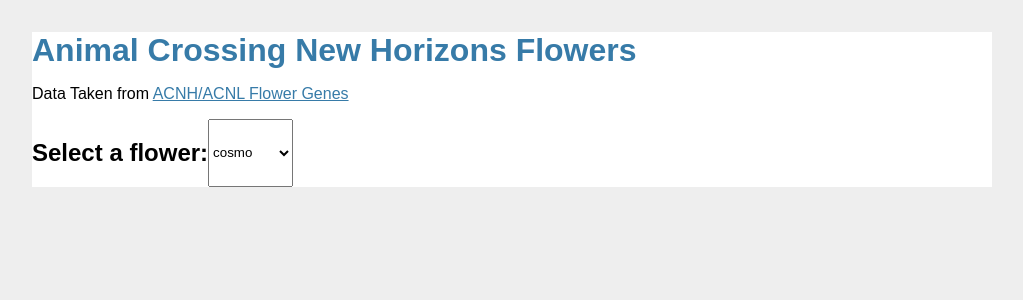
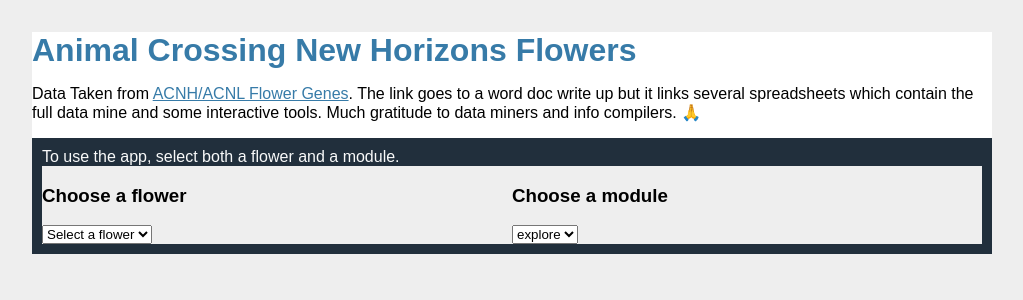
Before and after one commit to sarah-johnson/ac_flowers, a Flask app: page / in a window 1280 px wide. Shown: the top 300 px of the page, without its empty margins (128-1151 px from the left). Run offline with Flask 2, Linux system fonts and the light colour scheme.

Commit message:
fixup! Front end WIP

```diff
--- a/ac_flowers/__init__.py
+++ b/ac_flowers/__init__.py
@@ -22,6 +22,10 @@
     def home():
         return render_template("home.html")
 
+    @app.route('/bayes')
+    def bayes():
+        return render_template("bayes_ux.html")
+
     from .api import api
     app.register_blueprint(api)
 
--- a/ac_flowers/api.py
+++ b/ac_flowers/api.py
@@ -7,12 +7,27 @@
 
 @api.route('/api/list-flowers')
 def list_flowers():
+    """
+    List all possible flowers
+    """
     return {"flowers" : list(all_flowers_genotype_map)}
 
 @api.route('/api/<flower>')
 def get_flower_info(flower):
-    return {"flower_info": {str(k): v for k, v in all_flowers_genotype_map[flower].items()}}
+    """
+    Return all the "baseline" information regarding a given flower
+    """
+    flower_info = []
+    seed_flowers = seed_genotypes[flower].values()
 
-@api.route('/api/<flower>/seeds')
-def get_flower_seeds(flower):
-    return {"seeds": seed_genotypes[flower]}
+    for genotype, phenotype in all_flowers_genotype_map[flower].items():
+        if genotype in seed_flowers:
+            seed = "seed"
+        else:
+            seed = ""
+        flower_info.append((str(genotype), phenotype, seed))
+
+    return {
+        "flower_info": flower_info,
+        "colors": list(set(all_flowers_genotype_map[flower].values()))
+    }
--- a/ac_flowers/static/app.js
+++ b/ac_flowers/static/app.js
@@ -1,7 +1,11 @@
 // Populate the flower-select dropdown
-var populateFlowerList = (flowerList)=> {
+var populateFlowerSelector = (flowerList)=> {
     var flowerSelector = document.getElementById('flower-select')
     flowerSelector.innerHTML = ""
+    var option = document.createElement("option")
+    option.innerHTML = "Select a flower"
+    option.value = 0
+    flowerSelector.appendChild(option)
     flowerList.map(flower=> {
         var option = document.createElement("option")
         option.innerHTML = flower
@@ -10,61 +14,131 @@
     })
 }
 
-var markSeedFlowers = (seeds)=> {
-    // Take the flowerGenetics table, look for any trs that
-    // have a seed genotype, and add some icon for a seed bag
+var updateColorSelectors = (colorList)=> {
+    var colorSelectors = document.getElementsByClassName("flower-color-list")
+    Array.from(colorSelectors).forEach((colorSelector) => {
+        colorSelector.innerHTML = ""
+        colorList.map(color=> {
+            var option = document.createElement("option")
+            option.innerHTML = color
+            option.value = color
+            colorSelector.appendChild(option)
+        })
+    })
+}
+
+var renderBayesUX = (colorList)=> {
+    var display = document.getElementById("app-content")
+    // Get the basic bayes UX HTML template
+    fetch("/bayes")
+      .then(response=>response.text())
+      .then(data=>display.innerHTML = data)
+      .then(_=>updateBayesUX(colorList))
+}
+
+var updateBayesUX = (colorList)=> {
+    updateColorSelectors(colorList)
+
+    var bayesCalculateButton = document.getElementById('bayes-calculate')
+    bayesCalculateButton.addEventListener("click", ()=> {
+        console.log("Calculate clicked!")
+    })
+
+    var bayesAddOffspringButton = document.getElementById('bayes-add-offspring')
+    bayesAddOffspringButton.addEventListener("click", ()=> {
+        console.log("Add Offspring clicked!")
+    })
+
+    var bayesClearOffspringButton = document.getElementById('bayes-clear-offspring')
+    bayesClearOffspringButton.addEventListener("click", ()=> {
+        console.log("Clear Offspring clicked!")
+    })
+
+    var parent1Select = document.getElementById("bayes-parent1-select")
+    parent1Select.addEventListener("change", (e)=> {
+        console.log("Parent 1 changed to " + e.target.value)
+    })
+
+    var parent2Select = document.getElementById("bayes-parent2-select")
+    parent2Select.addEventListener("change", (e)=> {
+        console.log("Parent 2 changed to " + e.target.value)
+    })
+}
+
+var updateParentPossibilities = (parent, possibilities)=> {
+    console.log("updating the possibilities of " + parent + " to " + possibilities)
 }
 
 // For a given flower, create a table of genotype and phenotype possibilities.
-var formatGeneticsDisplay = (flower, flowerData)=> {
-    var display = document.getElementById('flower-genetics-display')
+var createGenotypeTable = (flower, flowerData)=> {
+    var display = document.getElementById("app-content")
     display.innerHTML = ""
 
     var table = document.createElement("TABLE")
     table.setAttribute("id", "flowerGenetics")
     var headerRow = document.createElement("TR")
     table.appendChild(headerRow)
-    var c = document.createElement("TH")
-    c.innerHTML = "GENOTYPE"
-    headerRow.appendChild(c)
-    var c = document.createElement("TH")
-    c.innerHTML = "PHENOTYPE"
-    headerRow.appendChild(c)
 
-    for (genotype in flowerData) {
-        phenotype = flowerData[genotype]
+    var columnHeaders = ["Genotype", "Phenotype", "Seed"]
+    columnHeaders.map(column=> {
+        var c = document.createElement("TH")
+        c.innerHTML = column
+        headerRow.appendChild(c)
+    })
 
+    flowerData.map(data_row=> {
         var row = document.createElement("TR")
-        row.setAttribute("class", phenotype)
+        row.setAttribute("class", data_row[1]) // phenotype
         table.appendChild(row)
 
-        var genotypeColumn = document.createElement("TD")
-        genotypeColumn.innerHTML = genotype
-        row.appendChild(genotypeColumn)
-
-        var phenotypeColumn = document.createElement("TD")
-        phenotypeColumn.innerHTML = phenotype
-        row.appendChild(phenotypeColumn)
-    }
+        data_row.map(column=> {
+            var c = document.createElement("TD")
+            c.innerHTML = column
+            row.appendChild(c)
+        })
+    })
 
     display.appendChild(table)
-
-    fetch("/api/" + flower + "/seeds")
-        .then(response=>response.json())
-        .then(data=>markSeedFlowers(data.seeds))
 }
 
-// Populate the first dropdown
+var setAppContent = (flower, data)=> {
+    var moduleSelector = document.getElementById("module-select")
+    moduleName = moduleSelector.value
+
+    var appTitle = document.getElementById("app-title")
+    appTitle.innerHTML = moduleName + " " + flower
+
+    var display = document.getElementById("app-content")
+    if (moduleName === "explore") {
+        createGenotypeTable(flower, data.flower_info)
+    } else if (moduleName === "bayes") {
+        renderBayesUX(data.colors)
+    } else {
+        display.innerHTML = "Unexpected input. :("
+    }
+}
+
+var initializeApp = ()=> {
+    var flowerSelector = document.getElementById("flower-select")
+    flower = flowerSelector.value
+    fetch("/api/" + flower)
+      .then(response=>response.json())
+      .then(data=>setAppContent(flower, data))
+}
+
+// Populate the initial flower-selector dropdown
 fetch("/api/list-flowers")
   .then(response=>response.json())
-  .then(data=>populateFlowerList(data.flowers))
+  .then(data=>populateFlowerSelector(data.flowers))
 
-// Trigger actions when the dropdown is touched
-var flowerSelector = document.getElementById('flower-select')
+// Trigger actions when the flower-selector dropdown is changed
+var flowerSelector = document.getElementById("flower-select")
 flowerSelector.addEventListener("change", (e)=> {
-    var currentFlower = document.getElementById('current-flower')
-    currentFlower.innerHTML = e.target.value
-    fetch("/api/" + e.target.value)
-        .then(response=>response.json())
-        .then(data=>formatGeneticsDisplay(e.target.value, data.flower_info))
+    initializeApp()
 })
+
+// Trigger actions when the module list is changed
+var moduleSelector = document.getElementById("module-select")
+moduleSelector.addEventListener("change", (e)=> {
+    initializeApp()
+})
--- a/ac_flowers/static/style.css
+++ b/ac_flowers/static/style.css
@@ -3,6 +3,41 @@
 h1 { font-family: sans-serif; color: #377ba8; margin: 1rem 0; }
 a { color: #377ba8; }
 hr { border: none; border-top: 1px solid lightgray; }
+
+div#app-selection {
+    display: flex;
+    flex-wrap: wrap;
+    background-color: #212f3c;
+    padding: 10px;
+}
+div.app-select-element { width: 50%; background-color: #eee; }
+div#app-select-explain { width: 100%;  color: #f8f9f9; }
+
+div#bayes-ux {
+    display: flex;
+    flex-direction: row;
+    flex-wrap: wrap;
+    background-color: #212f3c;
+    height: 100%;
+    padding: 10px;
+}
+div.flowerbed {
+    height: 100%;
+    width: 24%;
+    border: 1px solid #000;
+    background-color: #ccc;
+}
+div.flowerbox {
+    width: 100px;
+    height: 100px;
+    background-color: #eee;
+    text-align: center;
+    vertical-align: middle;
+    border: 1px solid black;
+}
+div#bayes-control-panel {
+    width: 100%;
+}
 
 table#flowerGenetics tr.red { background-color: #cd6155; }
 table#flowerGenetics tr.yellow { background-color: #f9e79f; }
@@ -13,7 +48,3 @@
 table#flowerGenetics tr.purple { background-color: #d7bde2; }
 table#flowerGenetics tr.black { background-color: #85929e; }
 table#flowerGenetics tr.green { background-color: #a9dfbf; }
-
-#nav {display: inline-flex;}
-#nav-title {}
-#flower-select {}
--- a/ac_flowers/templates/home.html
+++ b/ac_flowers/templates/home.html
@@ -3,22 +3,36 @@
 <head>
   <meta charset="UTF-8">
   <link rel="stylesheet" href="{{ url_for('static', filename='style.css') }}">
+  <script src="{{ url_for('static', filename='app.js') }}" async></script>
   <title>AC Flowers</title>
 </head>
 <body>
   <h1>Animal Crossing New Horizons Flowers</h1>
-  <p>Data Taken from <a href="https://docs.google.com/spreadsheets/d/11pRCX8G0xGizSYWgVhoUSu7pE-MV7AOprBcgSY1whB4/">ACNH/ACNL Flower Genes</a></p>
-  <div id="nav">
-    <h2>Select a flower:</h2>
-    <select id="flower-select">
-      <option>---</option>
-    </select>
-  </div>
-  <div id="app">
-    <h2 id="current-flower"></h2>
-    <div id="flower-genetics-display"></div>
+  <p>Data Taken from <a href="https://docs.google.com/document/d/1ARIQCUc5YVEd01D7jtJT9EEJF45m07NXhAm4fOpNvCs/">ACNH/ACNL Flower Genes</a>. The link
+  goes to a word doc write up but it links several spreadsheets which contain the full
+  data mine and some interactive tools. Much gratitude to data miners and info compilers. 🙏
+  </p>
+
+  <div id="app-selection">
+    <div id="app-select-explain">To use the app, select both a flower and a module.</div>
+    <div class="app-select-element">
+      <h3>Choose a flower</h3>
+      <select id="flower-select">
+        <option>---</option>
+      </select>
+    </div>
+    <div class="app-select-element">
+      <h3>Choose a module</h3>
+      <select id="module-select">
+        <option value="explore">explore</option>
+        <option value="bayes">bayes</option>
+      </select>
+    </div>
   </div>
 
-  <script src="{{ url_for('static', filename='app.js') }}"></script>
+  <div id="app">
+    <h2 id="app-title"> </h2>
+    <div id="app-content"> </div>
+  </div>
 </body>
 </html>
```
Also changed, not shown: ac_flowers/templates/bayes_ux.html (added, +53 -0 lines).
